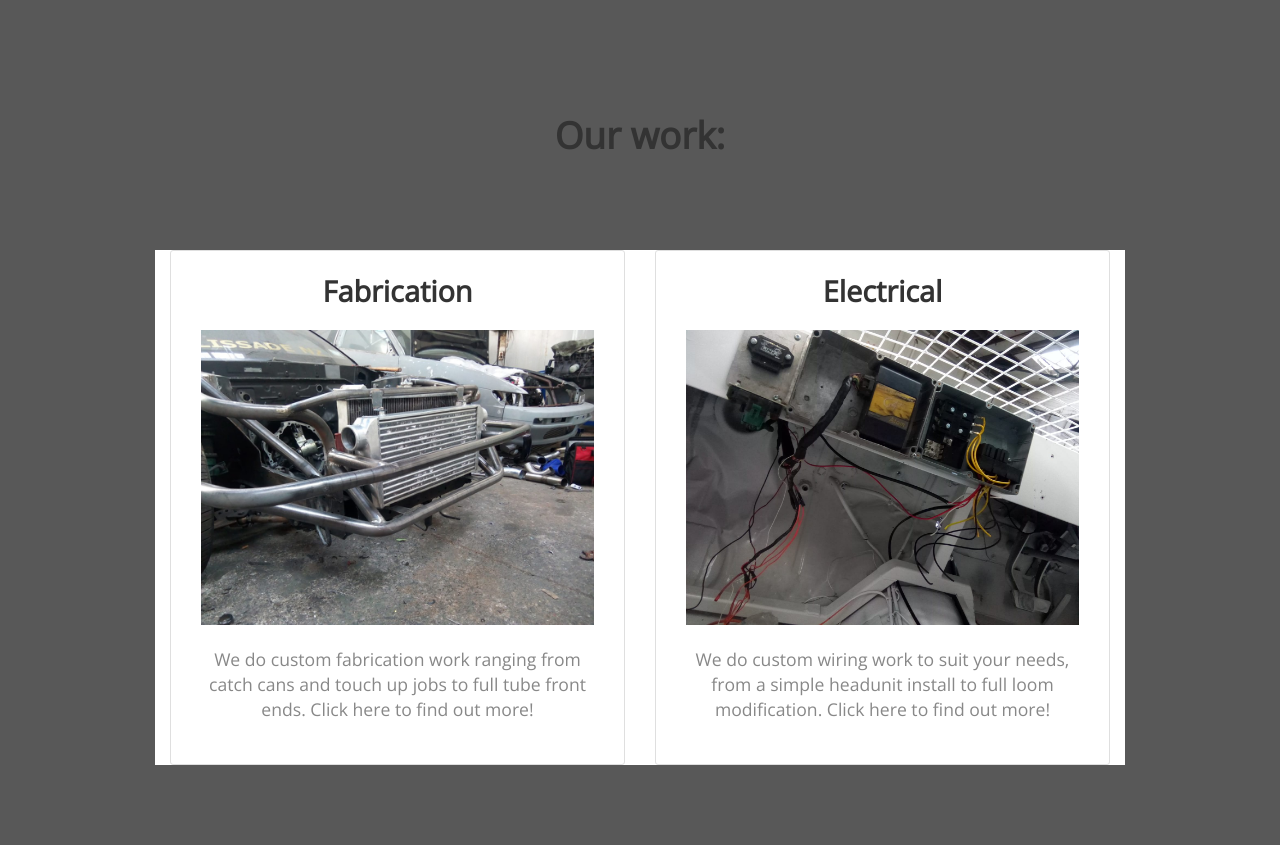
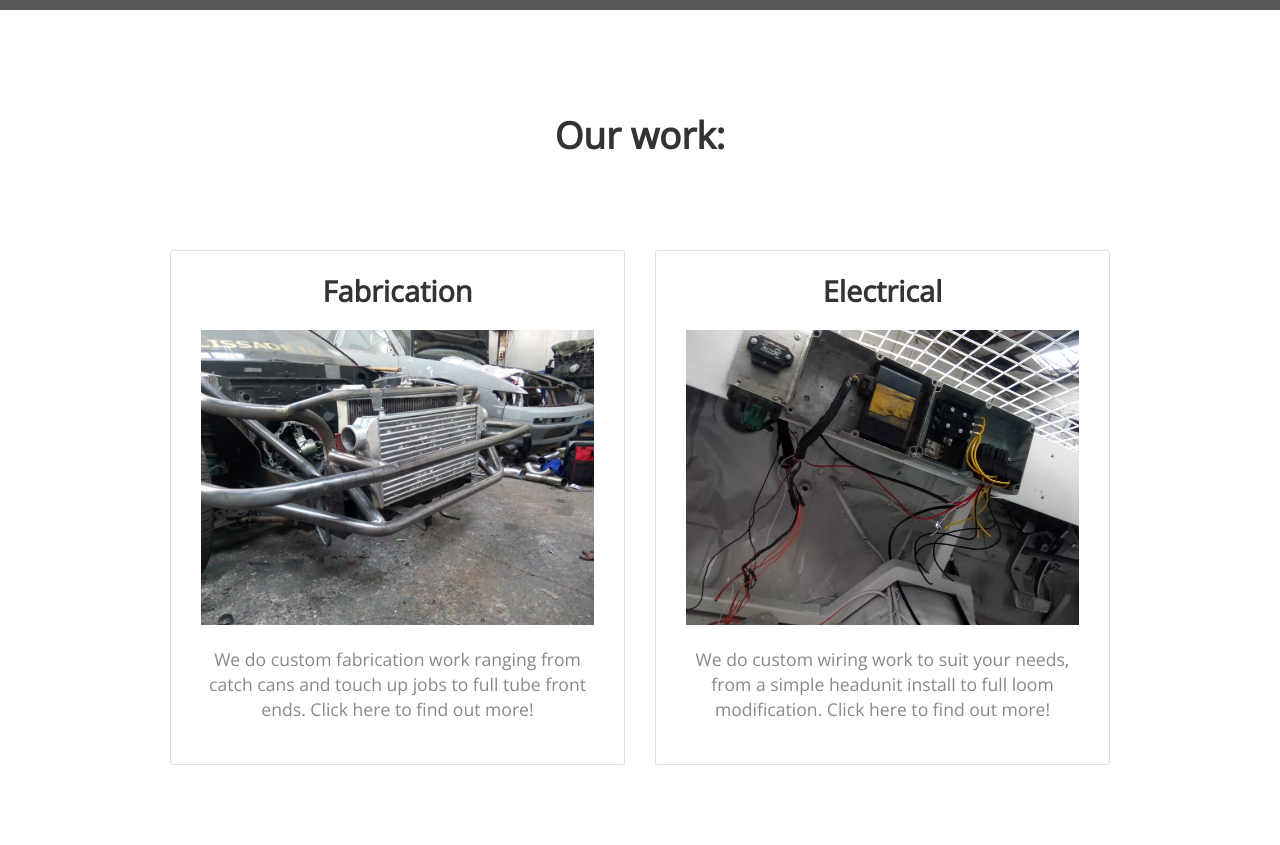
Before and after one commit to jimmayx/RollRight, a Jekyll site: the page built from index.html, in a window 1280 px wide. Shown: the part 355-1200 px from the top of the page. Built offline with Jekyll 4.4.1, drawn with Linux system fonts in a browser that asks for light colours; nearby versions of some CDN libraries; a script that is not in the unit is left out; grey boxes are pictures that could not be loaded.

Commit message:
formatting background colour 6

```diff
--- a/_sass/layout.scss
+++ b/_sass/layout.scss
@@ -6,14 +6,11 @@
 	padding: 50px 30px;
 	box-sizing: border-box;
 }
-body
+nav
 {
 background-color: #585858;
 }
-.thirds
-{
-background-color: white;
-}
+
 header {
 	padding-bottom: 50px;
 
```
